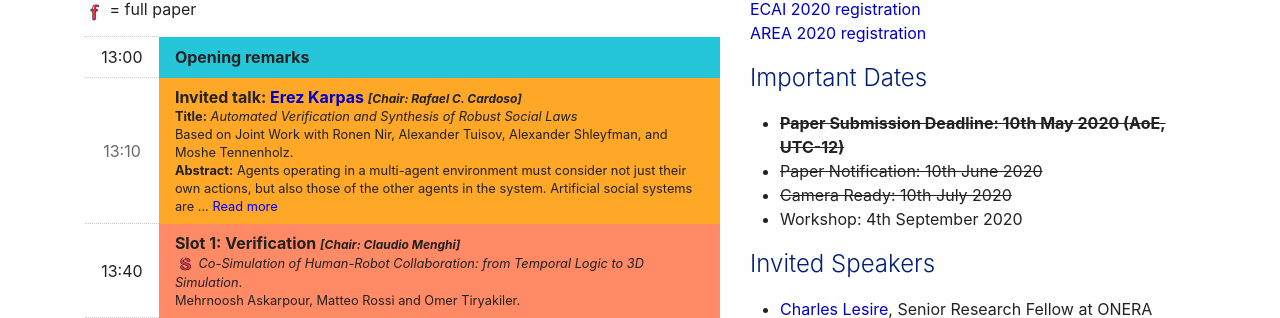
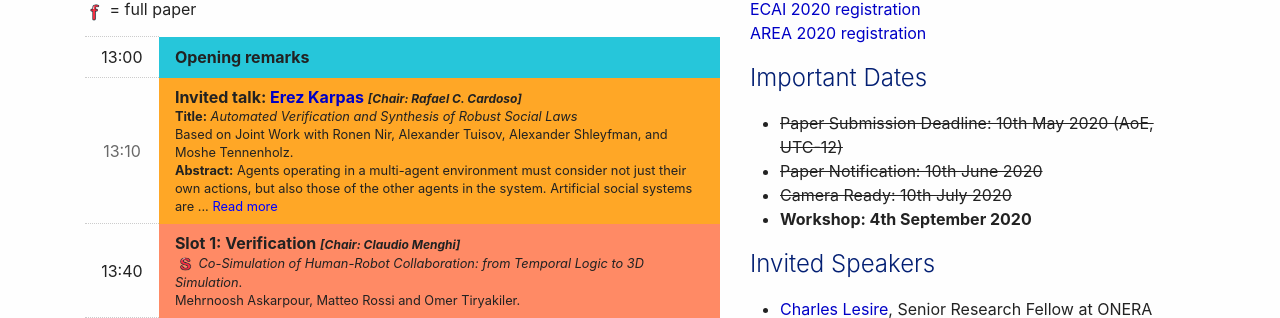
Before and after one commit to area2020/area2020.github.io, a Jekyll site: the page built from index.md, in a window 1280 px wide. Shown: the part 451-769 px from the top of the page. Built offline with Jekyll 4.4.1, drawn with Linux system fonts in a browser that asks for light colours; nearby versions of some CDN libraries.

```diff
--- a/index.md
+++ b/index.md
@@ -343,10 +343,10 @@ AREA 2020 will be held virtually. To register to AREA please register to ECAI 20
 
 <ul>
 <!--<li><b>Abstract Submission (optional): 3rd May 2020</b></li>-->
-<li><b><s>Paper Submission Deadline: 10th May 2020 (AoE, UTC-12)</s></b></li>
+<li><s>Paper Submission Deadline: 10th May 2020 (AoE, UTC-12)</s></li>
 <li><s>Paper Notification: 10th June 2020</s></li>
 <li><s>Camera Ready: 10th July 2020</s></li>
-<li>Workshop: 4th September 2020</li>
+<li><b>Workshop: 4th September 2020</b></li>
 </ul>
 
 ## Invited Speakers
```
